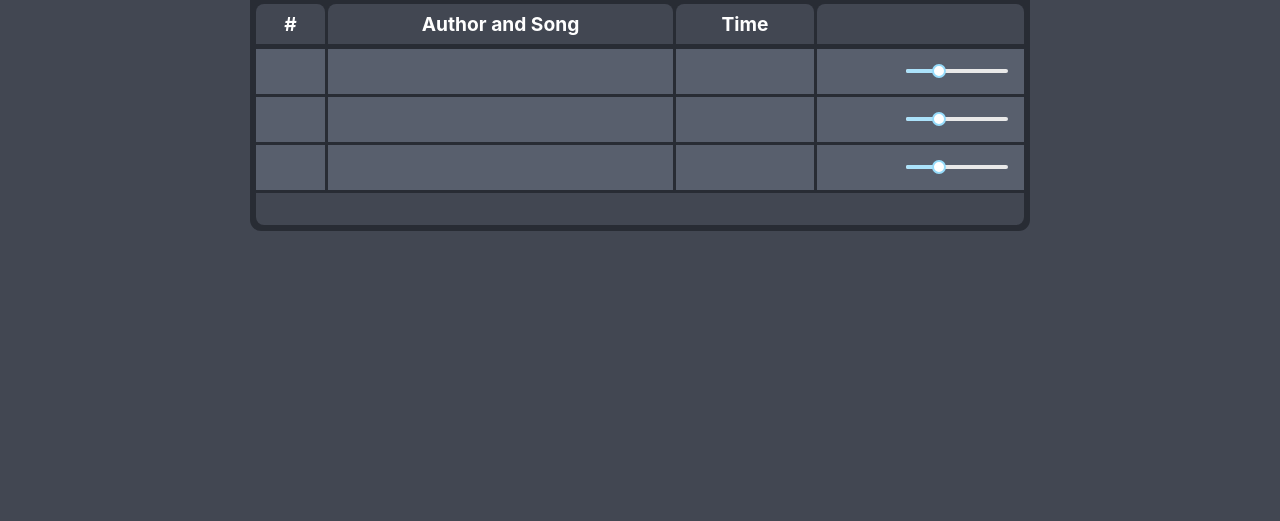
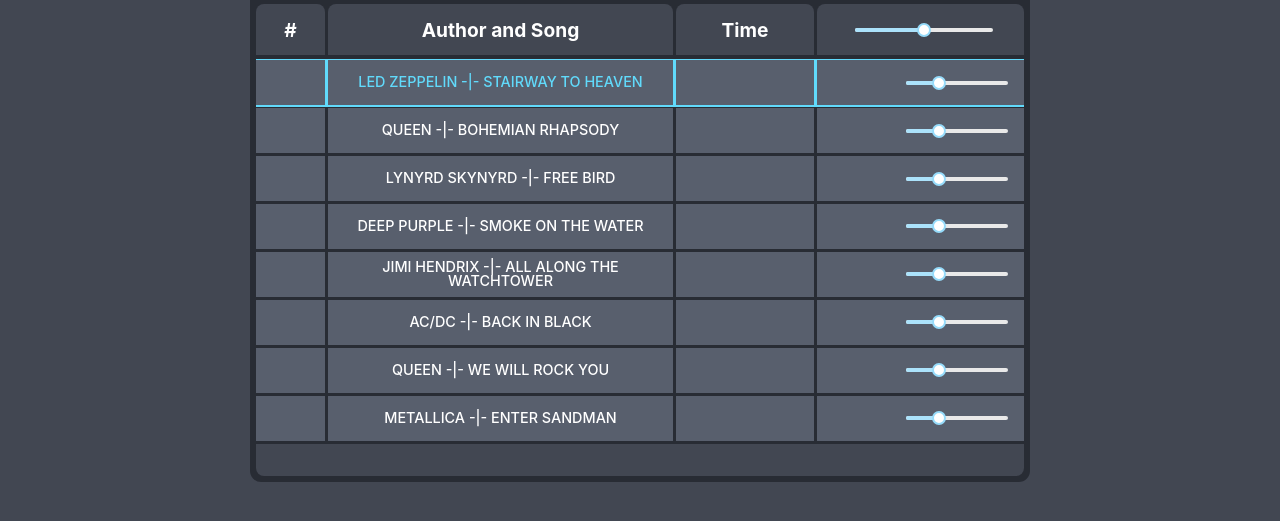
Before and after one commit to radomir-k/react, a React app in the folder mp3list/: page / in a window 1280 px wide. Shown: the part 175-696 px from the top of the page. Built offline with nearby package versions, Linux system fonts and the light colour scheme.

Commit message:
mp3 player v.01

```diff
--- a/mp3list/src/components/PlayerItem/PlalyerItem.jsx
+++ b/mp3list/src/components/PlayerItem/PlalyerItem.jsx
@@ -6,14 +6,14 @@
 
 function PlayerItem(props) {
 
-    const [playState, setPlayStatus] = useState('play');
-    const [activState, setActiveStatus] = useState('');
+    const [playState, setPlayStatus] = useState(props.onplay);
+    const [activState, setActiveStatus] = useState(props.onstate);
 
     const playStateChange = useCallback(
         () => {
             if (playState === 'play') {
                 setPlayStatus('pause');
-                setActiveStatus('is-activ');
+                setActiveStatus('activ');
             }
             if (playState === 'pause') {
                 setPlayStatus('play');
@@ -29,13 +29,13 @@
 
 
     return (
-        <div className={`Playlist-table data ${activState}`}>
+        <div className={`Playlist-table data is-${activState}`}>
             <div className='Playlist-item id'>
                 {props.id}
             </div>
 
-            <div className="Playlist-item song">
-                {props.valNameSong}
+            <div className='Playlist-item song'>
+                {`${props.author} -|- ${props.song}`}
             </div>
 
             <div className='Playlist-item time'>
--- a/mp3list/src/components/PlayerItem/PlayerItem.css
+++ b/mp3list/src/components/PlayerItem/PlayerItem.css
@@ -23,6 +23,7 @@
   justify-content: center;
   margin-top: .1rem;
   margin-bottom: .1rem;
+  font-size: .9rem;
   line-height: 1;
   padding: .3rem .6rem .3rem .6rem;
   background-color: #585f6d;
--- a/mp3list/src/components/app/App.css
+++ b/mp3list/src/components/app/App.css
@@ -82,6 +82,11 @@
 }
 
 .Playlist-item-header {
+  display: flex;
+  flex-direction: row;
+  flex-wrap: nowrap;
+  align-items: center;
+  justify-content: center;
   padding: .5rem .4rem .5rem .4rem;
   margin-bottom: .2rem;
   border-radius: .5rem .5rem .0rem .0rem;
@@ -100,3 +105,15 @@
   background-color: #424752;
   text-align: right;
 }
+
+.volumeUp::before {
+  content: '\e050';
+  font-size: 1.6rem;
+  color: #acedff;
+}
+
+.volumeDown::before {
+  content: '\e04d';
+  font-size: 2.2rem;
+  color: #acedff;
+}
--- a/mp3list/src/components/app/App.js
+++ b/mp3list/src/components/app/App.js
@@ -1,8 +1,88 @@
+import {useState} from 'react';
+import Slider from 'rc-slider';
 import logo from '../logo.svg';
+import 'rc-slider/assets/index.css';
 import PlayerItem from '../PlayerItem/PlalyerItem.jsx';
 import './App.css';
 
+
 function App() {
+
+  const [playList, playerListChange] = useState([
+
+    {
+      id:     'mp_0001a',
+      state:  'activ',
+      onplay: 'pause',
+      author: "LED ZEPPELIN",
+      song:   "STAIRWAY TO HEAVEN",
+      path:   "./mp3/LedZeppelin-StairwayToHeaven.mp3",
+    },
+
+    {
+      id:     'mp_0002a',
+      state:  '',
+      onplay: 'play',
+      author: "QUEEN",
+      song:   "BOHEMIAN RHAPSODY",
+      path:   "./mp3/Queen-BohemianRhapsody.mp3",
+    },
+
+    {
+      id:     'mp_0003a',
+      state:  '',
+      onplay: 'play',
+      author: "LYNYRD SKYNYRD",
+      song:   "FREE BIRD",
+      path:   "./mp3/LynyrdSkynyrd-FreeBird.mp3",
+    },
+
+    {
+      id:     'mp_0004d',
+      state:  '',
+      onplay: 'play',
+      author: "DEEP PURPLE",
+      song:   "SMOKE ON THE WATER",
+      path:   "./mp3/DeepPurple-SmokeOnTheWater.mp3",
+    },
+
+    {
+      id:     'mp_0005d',
+      state:  '',
+      onplay: 'play',
+      author: "JIMI HENDRIX",
+      song:   "ALL ALONG THE WATCHTOWER",
+      path:   "./mp3/JimiHendrix-AllAlongTheWatchtower.mp3",
+    },
+
+    {
+      id:     'mp_0006d',
+      state:  '',
+      onplay: 'play',
+      author: "AC/DC",
+      song:   "BACK IN BLACK",
+      path:   "./mp3/AcDc-BackIinBlack.mp3",
+    },
+
+    {
+      id:     'mp_0007e',
+      state:  '',
+      onplay: 'play',
+      author: "QUEEN",
+      song:   "WE WILL ROCK YOU",
+      path:   "./mp3/Queen-WeWillRockYou.mp3",
+    },
+
+    {
+      id:     'mp_0008r',
+      state:  '',
+      onplay: 'play',
+      author: "METALLICA",
+      song:   "ENTER SANDMAN",
+      path:   "./mp3/Metallica-EnterSandman.mp3",
+    }
+]);
+
   return (
     <div className="App">
       <header className="App-header">
@@ -18,12 +98,21 @@
                     <div className="Playlist-item-header id">#</div>
                     <div className="Playlist-item-header song">Author&nbsp;and&nbsp;Song</div>
                     <div className="Playlist-item-header time">Time</div>
-                    <div className="Playlist-item-header control"></div>
+                    <div className="Playlist-item-header control">
+                      <span className="volumeDown material-icons-outlined"></span>&nbsp;
+                      <Slider className="volumeSlider" defaultValue={50}/>&nbsp;
+                      <span className="volumeUp material-icons-outlined"></span>
+                    </div>
                 </div>
 
-                <PlayerItem />
-                <PlayerItem />
-                <PlayerItem />
+                  {playList.map((playListItem) => {
+                      return <PlayerItem key={playListItem.id}
+                                         author={playListItem.author}
+                                         song={playListItem.song}
+                                         onplay={playListItem.onplay}
+                                         onstate={playListItem.state}/>
+                    })
+                  }
 
                 <div className="Playlist-table footer">
                     <div className="item-footer"></div>
@@ -35,3 +124,10 @@
 }
 
 export default App;
+
+
+
+
+{/* <PlayerItem author="ASdfetr" song="GHgJKKjh HJKhjkhK" />
+<PlayerItem author="Sdfehrj JHgg" song="KkKKKk HJHjh JHKJH" />
+<PlayerItem author="DFG" song="Ghhtyu Bngk" /> */}
```
